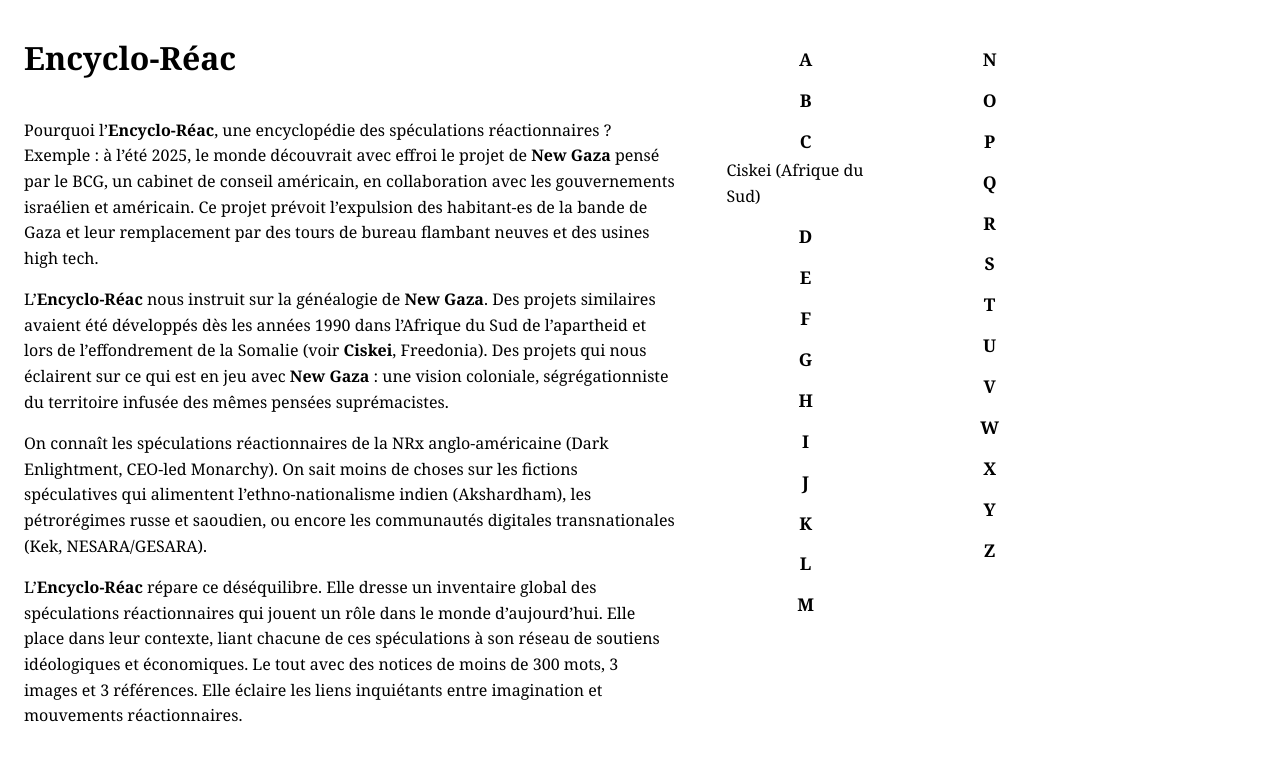
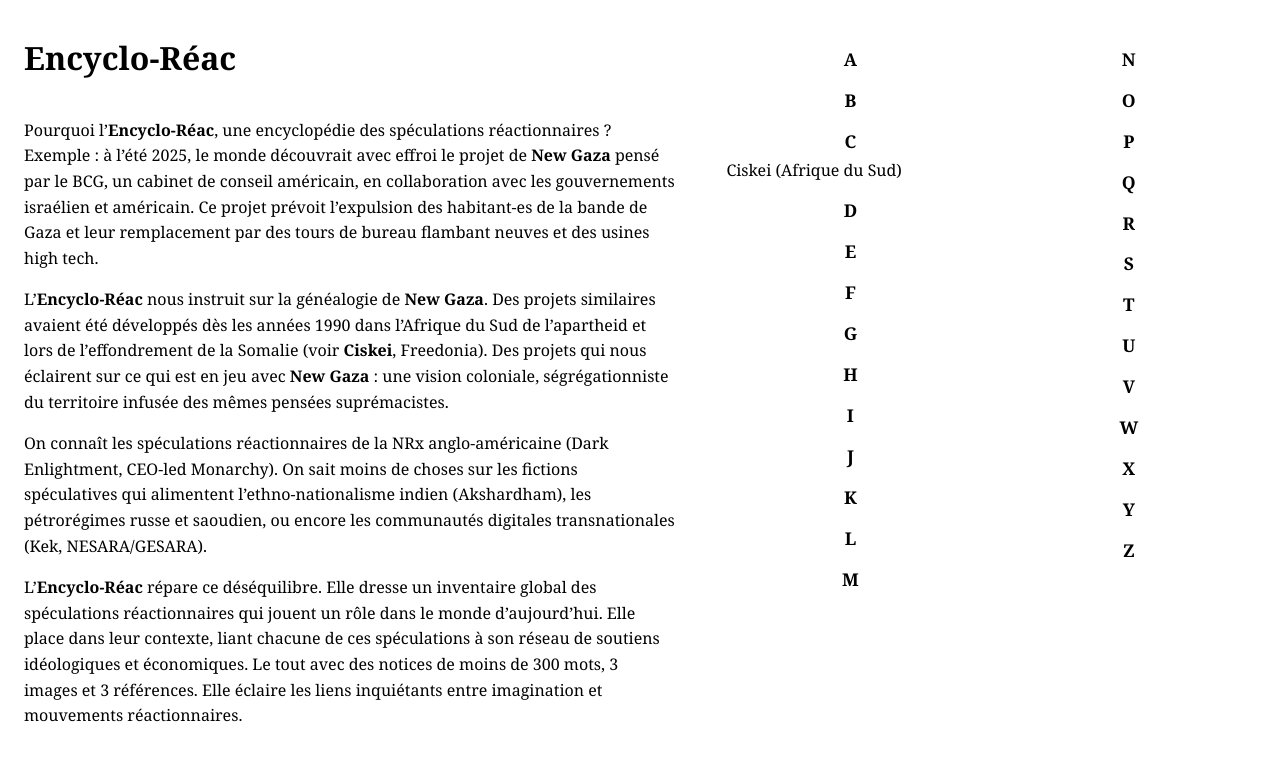
Before and after one commit to encycloreac/encycloreac.github.io, a Jekyll site: the page built from index.html, in a window 1280 px wide. Shown: the top 761 px of the page. Built offline with Jekyll 4.4.1, drawn with Linux system fonts in a browser that asks for light colours.

Commit message:
Add files via upload

```diff
--- a/assets/css/style.css
+++ b/assets/css/style.css
@@ -42,19 +42,10 @@
   margin: 0 0 1rem 0;
 }
 
-.sommaire-title {
-  font-size: 1.3rem;
-  margin-top: 0;
-  margin-bottom: 1rem;
-  text-align: center;
-  letter-spacing: 0.05em;
-  text-transform: uppercase;
-}
-
 .sommaire-columns {
   display: grid;
-  grid-template-columns: 1fr 1fr 1fr;
-  gap: 0 1.2rem;
+  grid-template-columns: 1fr 1fr;
+  gap: 0 1.5rem;
 }
 
 .letter-group {
```
